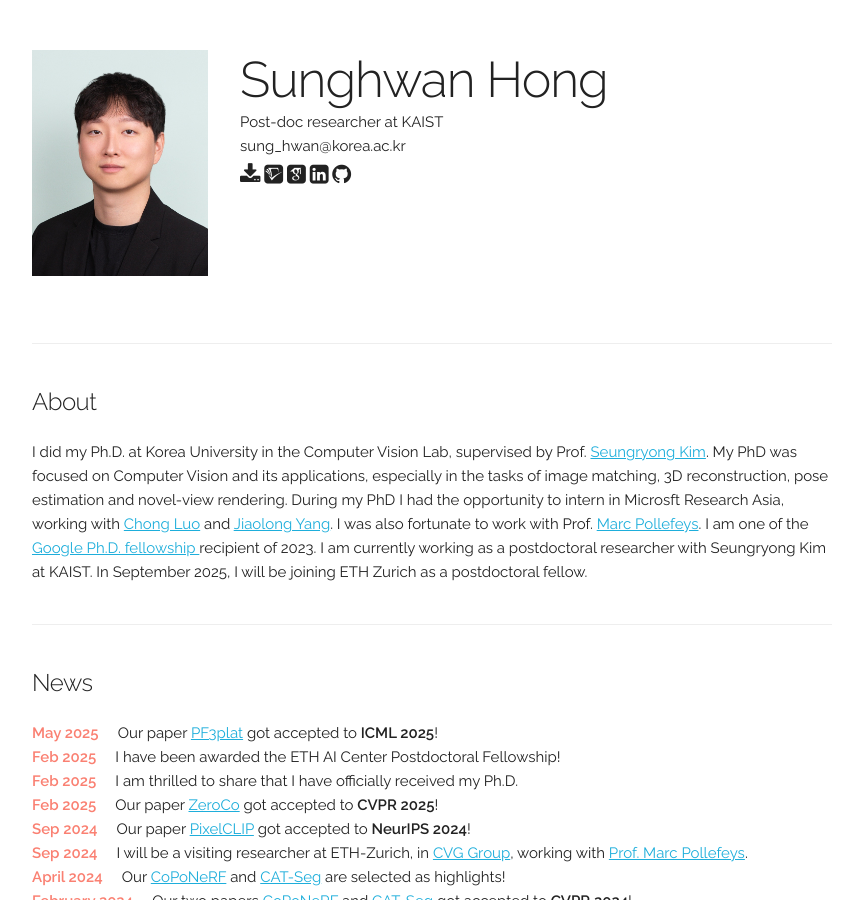
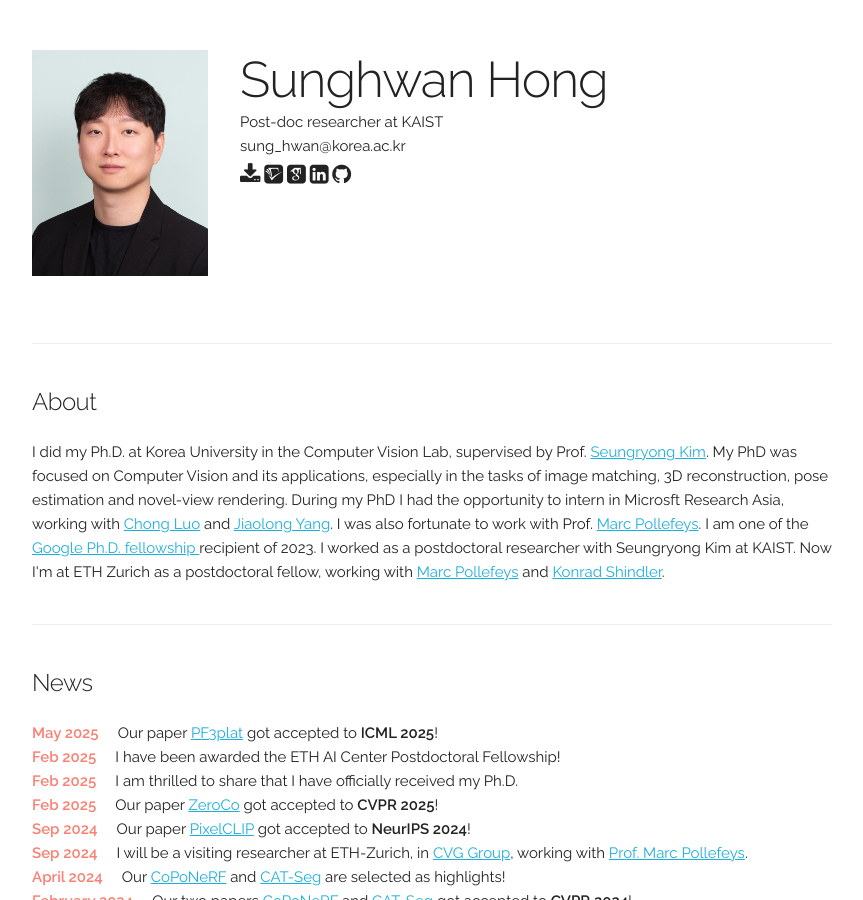
Before and after one commit to jang-1996/jang-1996.github.io, a Jekyll site: the page built from index.html, in a window 1280 px wide and 900 px high. Shown: the whole window, without its empty margins (208-1071 px from the left). Built offline with Jekyll 4.4.1, drawn with Linux system fonts in a browser that asks for light colours; some web fonts are replaced.

Commit message:
Update index.html

```diff
--- a/index.html
+++ b/index.html
@@ -6,7 +6,7 @@ layout: default
   <h5>About</h5>
   I did my Ph.D.  at Korea University in the Computer Vision Lab, supervised by Prof.  <a href="https://cvlab.kaist.ac.kr/">Seungryong Kim</a>. My PhD was focused on Computer Vision and its applications, especially in the tasks of image matching, 3D reconstruction, pose estimation and novel-view rendering.
   During my PhD I had the opportunity to intern in Microsft Research Asia, working with  <a href="https://www.microsoft.com/en-us/research/people/cluo/?msockid=1dc9d74fed69648830cfc45becfa65b5">Chong Luo</a> and  <a href="https://jlyang.org/">Jiaolong Yang</a>. I was also fortunate to work with Prof. <a href="https://people.inf.ethz.ch/pomarc/"> Marc Pollefeys</a>.   I am one of the <a href="https://research.google/outreach/phd-fellowship/recipients//">Google Ph.D. fellowship </a> recipient of 2023.
-  I am currently working as a postdoctoral researcher with Seungryong Kim at KAIST. In September 2025, I will be joining ETH Zurich as a postdoctoral fellow.
+  I worked as a postdoctoral researcher with Seungryong Kim at KAIST. Now I'm at ETH Zurich as a postdoctoral fellow, working with <a href="https://people.inf.ethz.ch/marc.pollefeys/">Marc Pollefeys</a> and <a href="https://prs.igp.ethz.ch/group/people/person-detail.schindler.html">Konrad Shindler</a>.
 </div>
 
 <!-- ========== News ========== -->
```
